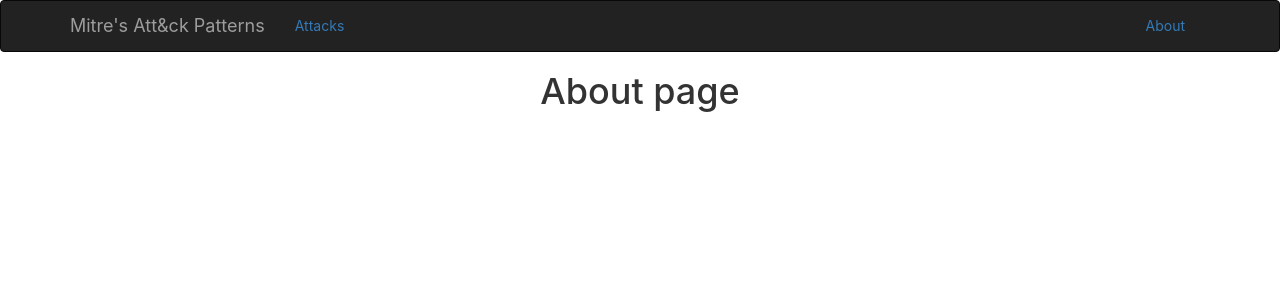
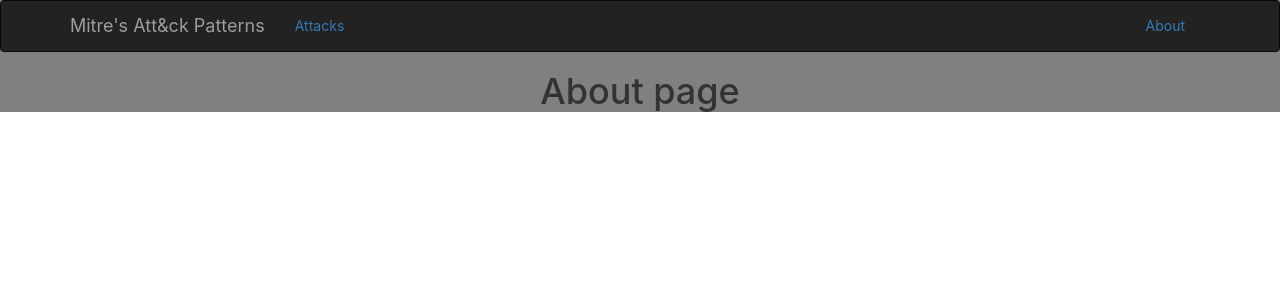
Before and after one commit to Jrodr4544/MitresAttackPatterns, a React (Create React App) app: page /about in a window 1280 px wide. Shown: the top 300 px of the page. Built offline with nearby package versions, Linux system fonts and the light colour scheme.

Commit message:
added styling to .App class and .App-welcome

```diff
--- a/src/App.css
+++ b/src/App.css
@@ -1,5 +1,11 @@
 .App {
   text-align: center;
+  background-color: grey;
+}
+
+.App-welcome {
+  background-image: url("./mitre_attack.png");
+  background-color: grey;
 }
 
 .App-logo {
```
